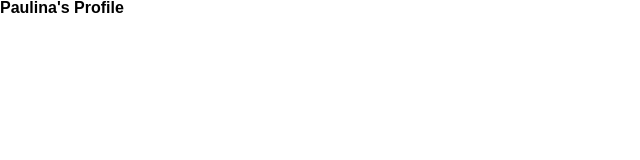
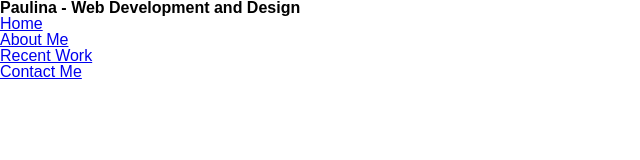
Before and after one commit to jassakoch/Professional_Portfolio, a plain HTML site: page index.html in a window 1280 px wide. Shown: the whole page, without its empty margins (0-640 px from the left). Drawn offline with Linux system fonts and the light colour scheme.

Commit message:
Added and 'ul'element within the 'nav' element. Added my 'li' items and links within the 'li' element.

```diff
--- a/index.html
+++ b/index.html
@@ -3,22 +3,29 @@
 <head>
     <meta charset="UTF-8">
     <meta name="viewport" content="width=device-width, initial-scale=1.0">
-    <title>Paulina's Professional Profile</title>
+    <title>Paulina - Web Developement and Design</title>
     <link rel="stylesheet" href="./Assets/reset.css"/>
     <link rel="stylesheet" href="./Assets/style.css"/>
 </head>
 <body>
 
     <header>
-            <h1>Paulina's Profile</h1>
+            <h1>Paulina - Web Development and Design</h1>
+            <nav>
+                <ul>
 
+                    <li><a href="#">Home</a></li>
+                    <li><a href="#">About Me</a></li>
+                    <li><a href="#">Recent Work</a></li>
+                    <li><a href="#">Contact Me</a></li>
+
+                </ul>
+            </nav>
     </header>
 
     <main>
 
-            <nav>
 
-            </nav>
 
 
              <div class="title">
```
